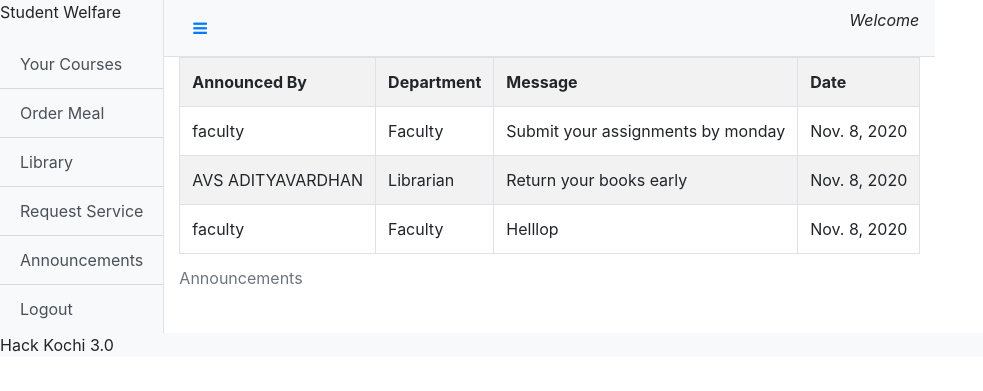
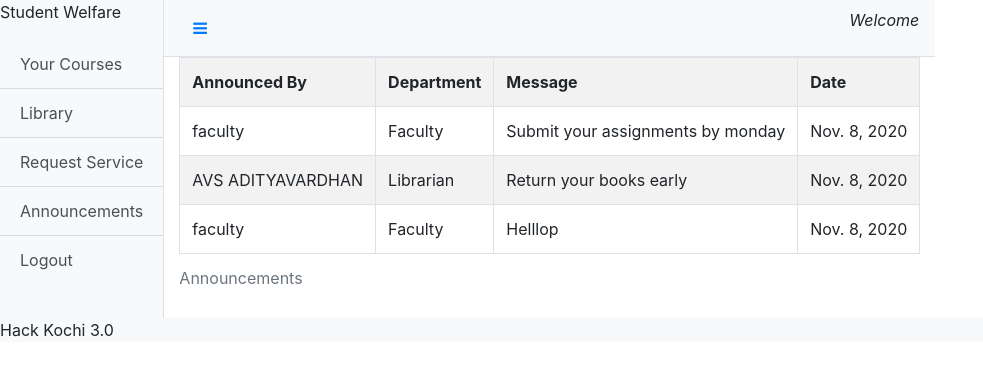
Before and after one commit to AVS18/Codelegends-Hackkochi-3.0, a Django app: template templates/studAnnBoard.html in a window 1280 px wide. Shown: the top 391 px of the page, without its empty margins (0-983 px from the left). Run offline with Django 3.2, Linux system fonts and the light colour scheme; the template is opened without the code that fills it: values that come from a table or form of the project are taken from there, others are empty; data comes from the database, SQL or seed files in the repository; some libraries are stand-ins or nearby versions.

Commit message:
Update studentDashboard.html

```diff
--- a/templates/studentDashboard.html
+++ b/templates/studentDashboard.html
@@ -22,7 +22,6 @@
       <div class="sidebar-heading"><p>Student Welfare</p></div>
       <div class="list-group list-group-flush">
         <a href="/student/enrollments" class="list-group-item list-group-item-action bg-light">Your Courses</a>
-        <a href="#" class="list-group-item list-group-item-action bg-light">Order Meal</a>
         <a href="/student/makeBookRequest" class="list-group-item list-group-item-action bg-light">Library</a>
         <a href="/student/requestService" class="list-group-item list-group-item-action bg-light">Request Service</a>
         <a href="/student/studAnnouncement" class="list-group-item list-group-item-action bg-light">Announcements</a>
```
